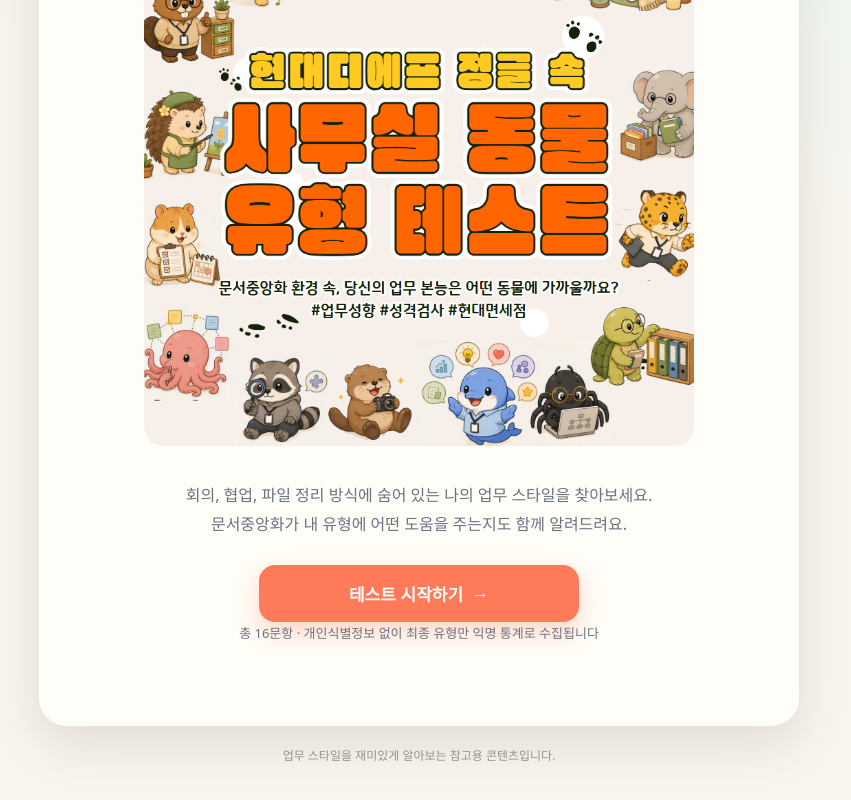
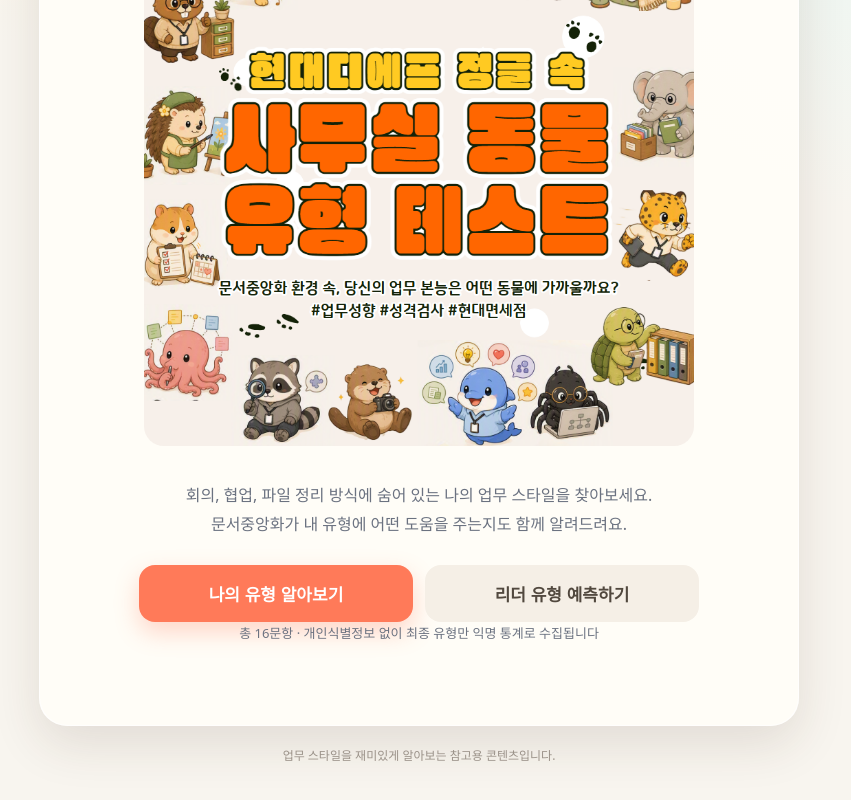
Before and after one commit to Notori-H/Hoffice_animal_test, a plain HTML site: page index.html in a window 1280 px wide. Shown: the part 509-1309 px from the top of the page, without its empty margins (221-1072 px from the left). Drawn offline with Linux system fonts and the light colour scheme.

Commit message:
Add mode-addon.js script to index.html

```diff
--- a/index.html
+++ b/index.html
@@ -130,4 +130,4 @@
 function renderResult(type,scores){const r=DATA.results[type];if(!r){alert('결과 정보를 찾지 못했습니다: '+type);return}const sections=r.sections.map(s=>{let pars=s.paragraphs;let body='';if(s.title.includes('추천하는 활용법')){const items=pars.join('\n').split(/\n|✔/).map(x=>x.trim()).filter(Boolean);body='<ul>'+items.map(x=>'<li>'+esc(x)+'</li>').join('')+'</ul>'}else body=pars.map(x=>'<p>'+esc(x)+'</p>').join('');return '<div class="section"><h3>'+esc(s.title)+'</h3>'+body+'</div>'}).join('');$('resultBody').innerHTML='<div class="resultHead"><span class="badge" style="background:'+r.color+'">'+r.mbti+'</span><div class="visual"><img src="'+r.image+'" alt="'+r.name+' 캐릭터" onerror="this.remove();this.parentElement.innerHTML=\'<div class=emojiFallback>'+r.emoji+'</div>\'"></div><h1>'+r.emoji+' '+r.name+'</h1><p class="tagline">“'+esc(r.tagline)+'”</p><div class="quote">'+esc(r.animalQuote)+'</div></div>'+sections+'<div class="actions"><button class="btn primary" onclick="copyResult(\''+type+'\')">결과 복사하기</button><button class="btn ghost" onclick="startTest()">다시 하기</button></div>'}
 function esc(s){return String(s).replace(/[&<>"']/g,c=>({'&':'&amp;','<':'&lt;','>':'&gt;','"':'&quot;',"'":'&#39;'}[c]))}
 async function copyResult(type){const r=DATA.results[type],text='나의 업무 동물 유형은 '+r.emoji+' '+r.name+' ('+type+')!\n“'+r.tagline+'”';try{await navigator.clipboard.writeText(text);alert('결과를 복사했어요!')}catch(e){prompt('아래 내용을 복사하세요.',text)}}
-</script><script src="result-sharing.js"></script></body></html>
+</script><script src="result-sharing.js"></script><script src="mode-addon.js"></script></body></html>
```
